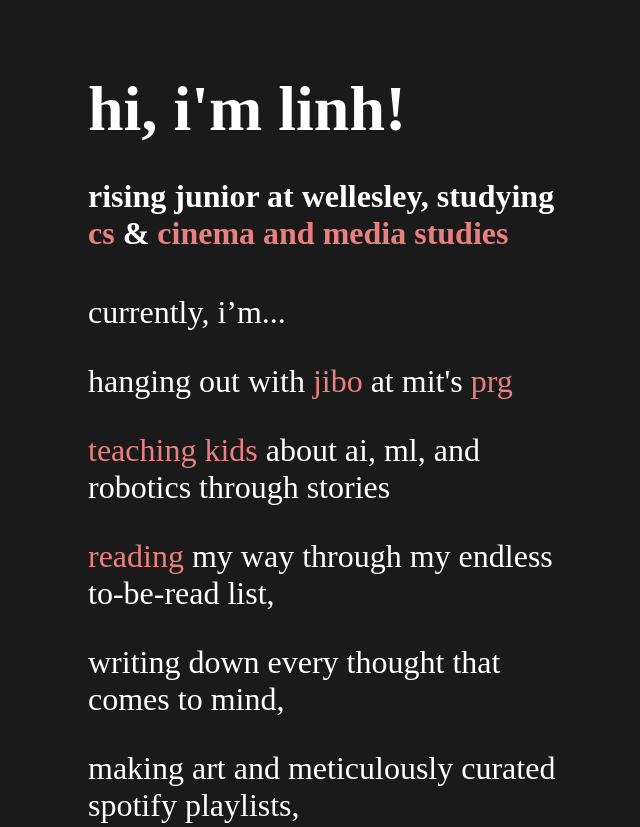
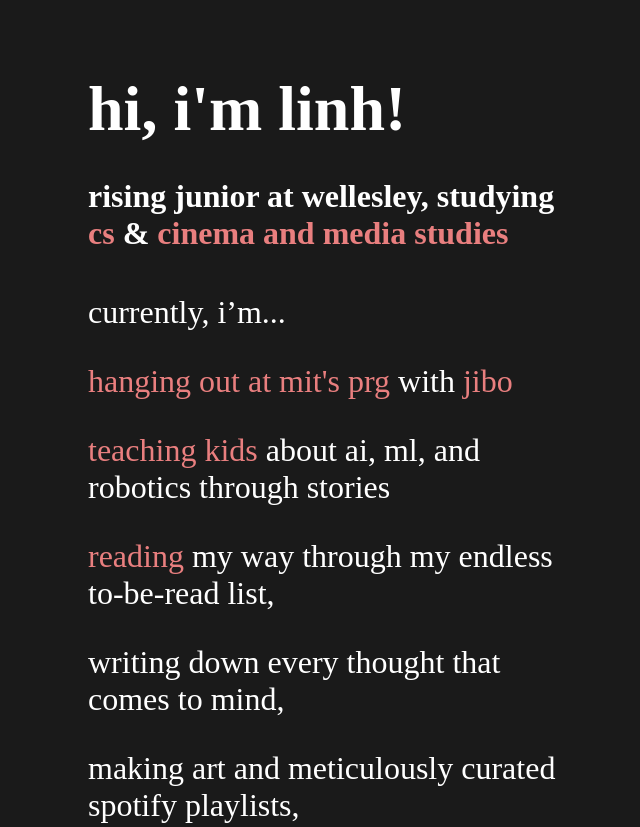
Before and after one commit to dieuxlinh/dieuxlinh.github.io, a plain HTML site: page index.html in a window 1280 px wide. Shown: the top 827 px of the page, without its empty margins (312-952 px from the left). Drawn offline with Linux system fonts and the light colour scheme; a web font is replaced by a local one.

Commit message:
added info

```diff
--- a/index.html
+++ b/index.html
@@ -13,7 +13,7 @@
 
         <p>currently, i’m...</p>
 
-        <p>hanging out with <a href="https://robotsguide.com/robots/jibo">jibo</a> at mit's <a href="https://www.media.mit.edu/groups/personal-robots/overview/">prg</a></p>
+        <p><a href="https://www.media.mit.edu/groups/personal-robots/overview/">hanging out at mit's prg</a> with <a href="https://robotsguide.com/robots/jibo">jibo</a></p>
         <p><a href="https://www.media.mit.edu/projects/theme-personalization-early-childhood-education/overview/">teaching kids</a> about ai, ml, and robotics through stories</p>
         <p><a href="./reading.html">reading</a> my way through my endless to-be-read list,</p>
         <p>writing down every thought that comes to mind,</p>
```
